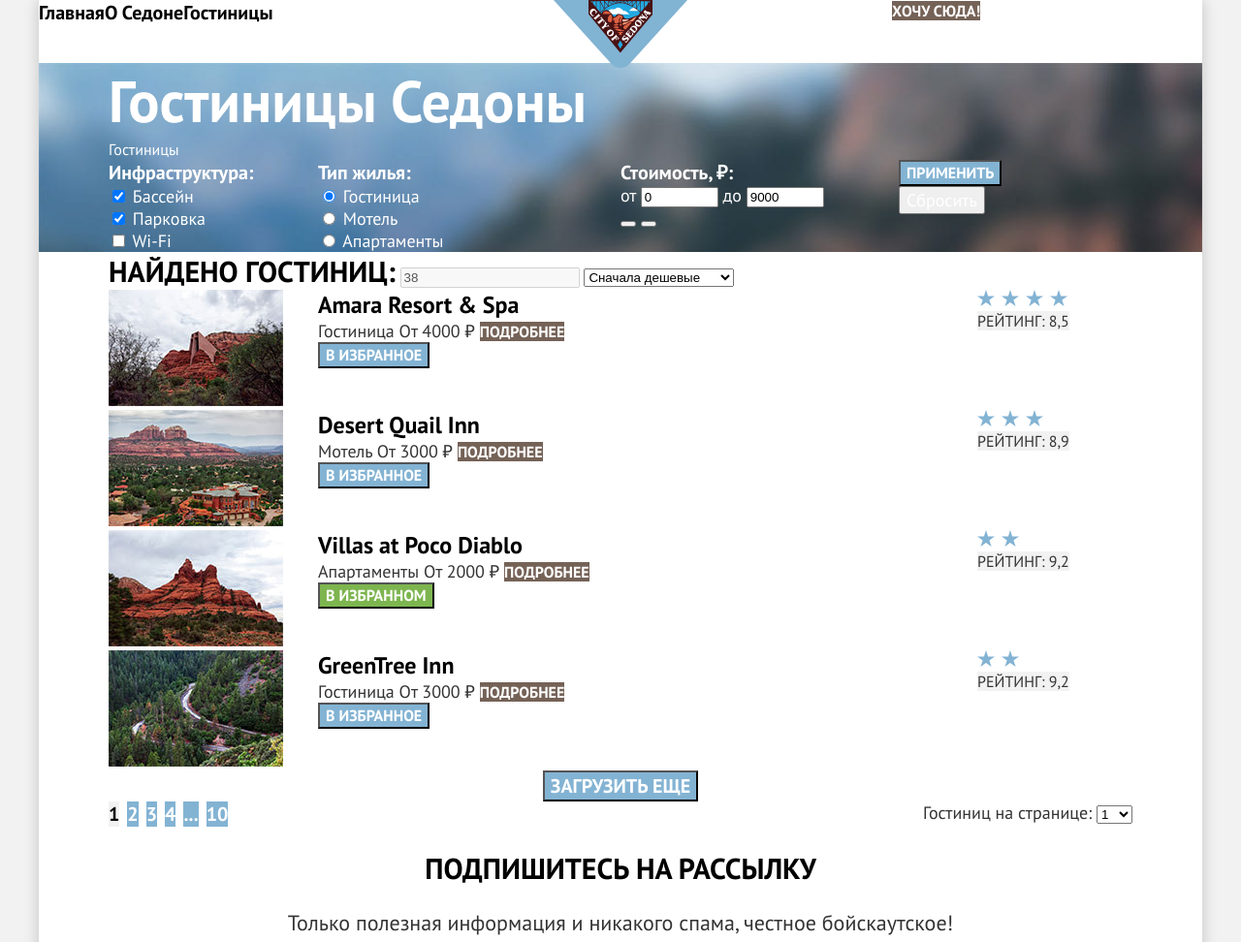
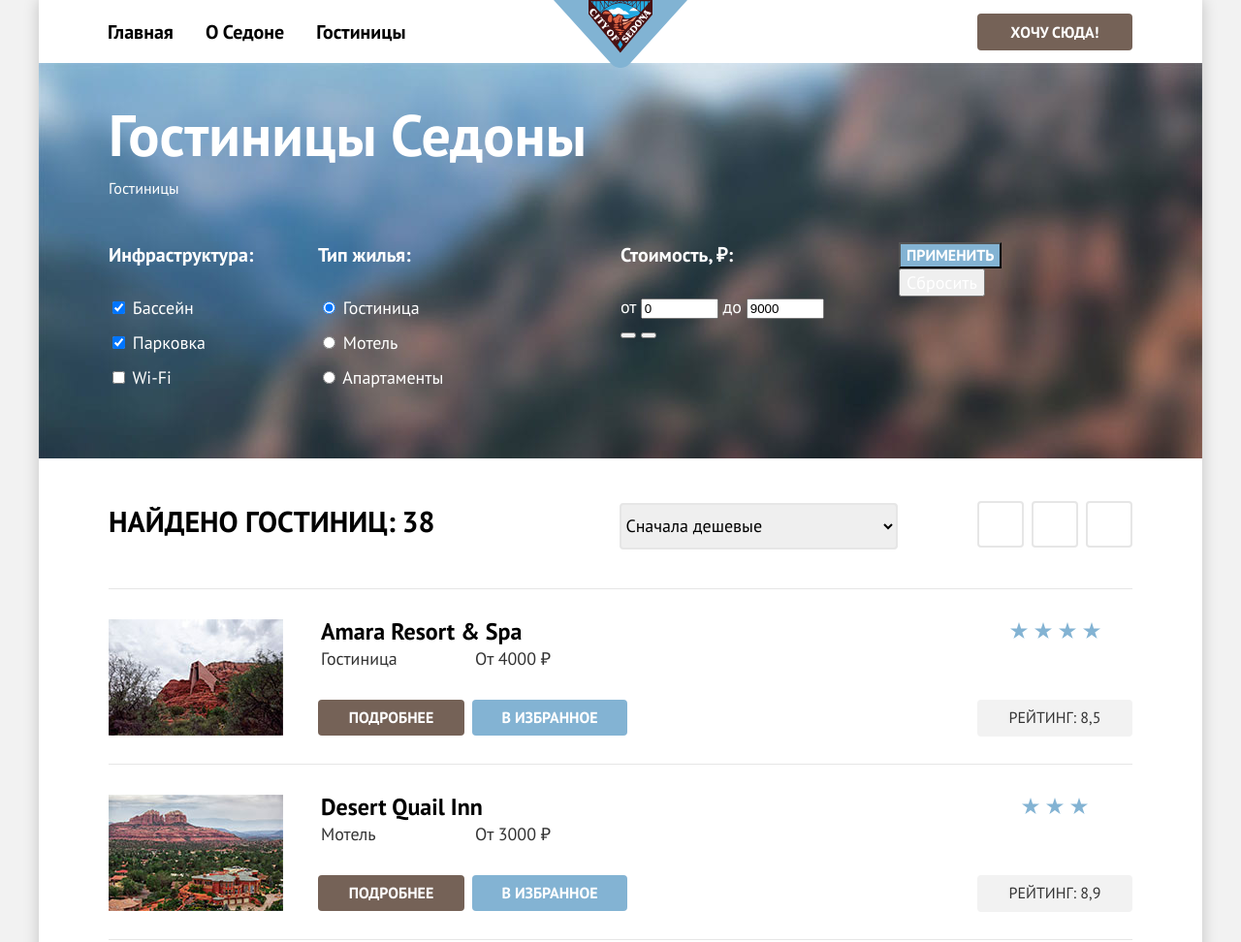
Before and after one commit to alexander-sadowski/788711-sedona-32, a plain HTML site: page catalog.html in a window 1280 px wide. Shown: the top 972 px of the page at 97% size. Drawn offline with Linux system fonts and the light colour scheme.

Commit message:
Микросетки на флексах для всех страниц

```diff
--- a/catalog.html
+++ b/catalog.html
@@ -29,19 +29,19 @@
         <a class="logo" href="index.html">
           <img src="img/logo.svg" width="138" height="70" alt="Логотип сайта по поиску жилья в городе Седона.">
         </a>
-        <ul class="navigation-list navigation-user">
-          <li class="navigation-item">
-            <a class="navigation-link" href="#">
+        <ul class="navigation-user">
+          <li class="navigation-user-item">
+            <a class="navigation-user-link" href="#">
               <span class="visually-hidden">Поиск</span>
             </a>
           </li>
-          <li class="navigation-item">
-            <a class="navigation-link" href="#">
+          <li class="navigation-user-item">
+            <a class="navigation-user-link" href="#">
               <span class="visually-hidden">Избранное</span>
             </a>
           </li>
-          <li class="navigation-item">
-            <a class="navigation-link button button-brown" href="#">Хочу сюда!</a>
+          <li class="navigation-user-item">
+            <a class="navigation-user-link button button-brown button-wish" href="#">Хочу сюда!</a>
           </li>
         </ul>
       </nav>
@@ -161,13 +161,11 @@
               </a>
               <span class="catalog-item-type">Гостиница</span>
               <span class="catalog-item-price">От 4000 ₽</span>
-              <a class="button button-brown" href="#">Подробнее</a>
-              <button class="button button-blue" type="button">В избранное</button>
+              <a class="button button-brown button-about" href="#">Подробнее</a>
+              <button class="button button-blue button-favorites" type="button">В избранное</button>
             </div>
             <div class="catalog-item-rating">
-              <div class="hotel-stars">
-                <img class="hotel-stars-four" src="img/stars-four.svg" width="93" height="17" alt="Количество звёзд гостиницы — четыре.">
-              </div>
+              <img class="hotel-stars" src="img/stars-four.svg" width="93" height="17" alt="Количество звёзд гостиницы — четыре.">
               <span class="hotel-rating">Рейтинг: 8,5</span>
             </div>
           </li>
@@ -181,13 +179,11 @@
               </a>
               <span class="catalog-item-type">Мотель</span>
               <span class="catalog-item-price">От 3000 ₽</span>
-              <a class="button button-brown" href="#">Подробнее</a>
-              <button class="button button-blue" type="button">В избранное</button>
+              <a class="button button-brown button-about" href="#">Подробнее</a>
+              <button class="button button-blue button-favorites" type="button">В избранное</button>
             </div>
             <div class="catalog-item-rating">
-              <div class="hotel-stars">
-                <img class="hotel-stars-three" src="img/stars-three.svg" width="68" height="17" alt="Количество звёзд гостиницы — три.">
-              </div>
+              <img class="hotel-stars" src="img/stars-three.svg" width="68" height="17" alt="Количество звёзд гостиницы — три.">
               <span class="hotel-rating">Рейтинг: 8,9</span>
             </div>
           </li>
@@ -201,13 +197,11 @@
               </a>
               <span class="catalog-item-type">Апартаменты</span>
               <span class="catalog-item-price">От 2000 ₽</span>
-              <a class="button button-brown" href="#">Подробнее</a>
-              <button class="button button-favorites" type="button">В избранном</button>
+              <a class="button button-brown button-about" href="#">Подробнее</a>
+              <button class="button button-favorites button-favorites-current" type="button">В избранном</button>
             </div>
             <div class="catalog-item-rating">
-              <div class="hotel-stars">
-                <img class="hotel-stars-two" src="img/stars-two.svg" width="43" height="17" alt="Количество звёзд гостиницы — две.">
-              </div>
+              <img class="hotel-stars" src="img/stars-two.svg" width="43" height="17" alt="Количество звёзд гостиницы — две.">
               <span class="hotel-rating">Рейтинг: 9,2</span>
             </div>
           </li>
@@ -221,13 +215,11 @@
               </a>
               <span class="catalog-item-type">Гостиница</span>
               <span class="catalog-item-price">От 3000 ₽</span>
-              <a class="button button-brown" href="#">Подробнее</a>
-              <button class="button button-blue" type="button">В избранное</button>
+              <a class="button button-brown button-about" href="#">Подробнее</a>
+              <button class="button button-blue button-favorites" type="button">В избранное</button>
             </div>
             <div class="catalog-item-rating">
-              <div class="hotel-stars">
-                <img class="hotel-stars-two" src="img/stars-two.svg" width="43" height="17" alt="Количество звёзд гостиницы — две.">
-              </div>
+              <img class="hotel-stars" src="img/stars-two.svg" width="43" height="17" alt="Количество звёзд гостиницы — две.">
               <span class="hotel-rating">Рейтинг: 9,2</span>
             </div>
           </li>
@@ -263,7 +255,7 @@
                 <option value="1">1</option>
                 <option value="2">2</option>
                 <option value="3">3</option>
-                <option value="4">4</option>
+                <option value="4" selected>4</option>
                 <option value="5">5</option>
                 <option value="10">10</option>
                 <option value="15">15</option>
@@ -274,29 +266,29 @@
         </div>
       </section>
       <section class="newsletter newsletter-inner">
-        <h2 class="title newsletter-inner-title">Подпишитесь на рассылку</h2>
-        <p>Только полезная информация и никакого спама, честное бойскаутское!</p>
+        <h2 class="title newsletter-title newsletter-inner-title">Подпишитесь на рассылку</h2>
+        <p>Только полезная информация и никакого спама,<br> честное бойскаутское!</p>
         <form class="newsletter-form" action="https://echo.htmlacademy.ru/" method="post">
           <label class="visually-hidden" for="newsletter-email">Ваш e-mail</label>
           <input class="field" placeholder="Ваш e-mail" type="email" name="newsletter-email" id="newsletter-email" required>
-          <button class="button button-large button-blue" type="submit">Подписаться</button>
+          <button class="button button-large button-blue button-subscribe" type="submit">Подписаться</button>
         </form>
       </section>
     </main>
     <footer class="main-footer">
       <ul class="footer-social">
         <li class="footer-social-item">
-          <a href="https://twitter.com/htmlacademy_ru">
+          <a class="footer-social-link footer-social-link-tw" href="https://twitter.com/htmlacademy_ru">
             <span class="visually-hidden">Twitter</span>
           </a>
         </li>
         <li class="footer-social-item">
-          <a href="https://www.facebook.com/htmlacademy">
+          <a class="footer-social-link footer-social-link-fb" href="https://www.facebook.com/htmlacademy">
             <span class="visually-hidden">Facebook</span>
           </a>
         </li>
         <li class="footer-social-item">
-          <a href="https://www.youtube.com/user/htmlacademyru">
+          <a class="footer-social-link footer-social-link-yt" href="https://www.youtube.com/user/htmlacademyru">
             <span class="visually-hidden">YouTube</span>
           </a>
         </li>
--- a/css/styles.css
+++ b/css/styles.css
@@ -14,21 +14,13 @@
   font-display: swap;
 }
 
-.visually-hidden {
-  position: absolute;
-  clip: rect(0 0 0 0);
-  width: 1px;
-  height: 1px;
-  margin: -1px;
-}
-
 html {
   height: 100%;
 }
 
 body {
+  height: 100%;
   margin: 0;
-  height: 100%;
   font-family: "PT Sans", "Arial", sans-serif;
   font-size: 18px;
   line-height: 21px;
@@ -37,46 +29,102 @@
 }
 
 .wrapper {
-  margin: 0 auto;
-  width: 1200px;
   display: flex;
   flex-direction: column;
+  width: 1200px;
   min-height: 100%;
+  margin: 0 auto;
   background-color: #ffffff;
   box-shadow: 0 0 15px rgba(0, 0, 0, 0.2);
 }
 
+.visually-hidden {
+  position: absolute;
+  width: 1px;
+  height: 1px;
+  margin: -1px;
+  padding: 0;
+  border: 0;
+  clip: rect(0, 0, 0, 0);
+  clip-path: polygon(0 0, 0 0, 0 0, 0 0);
+  overflow: hidden;
+}
+
 .navigation {
   display: flex;
+  padding-left: 59px;
 }
 
 .navigation-list {
-  width: 531px;
+  display: flex;
+  flex-wrap: wrap;
+  width: 392px;
   margin: 0;
   padding: 0;
-  display: flex;
-  list-style: none;
+  list-style-type: none;
 }
 
-.navigation-user {
-  max-width: 320px;
-  margin-left: auto;
+.navigation-item {
+  margin-top: 13.5px;
+  margin-right: 9px;
+  margin-bottom: 13.5px;
+}
+
+.navigation-item:nth-child(3n) {
+  margin-right: 0;
 }
 
 .navigation-link {
+  display: block;
+  padding: 3px 9px;
   font-size: 20px;
   line-height: 26px;
   font-weight: 700;
   text-align: center;
   color: inherit;
   text-decoration: none;
+  border: 3px solid transparent;
+  border-radius: 10px;
 }
 
 .logo {
+  position: relative;
   width: 138px;
   margin-bottom: -5px;
-  position: relative;
+  margin-left: 80px;
   line-height: 0;
+}
+
+.navigation-user {
+  display: flex;
+  flex-wrap: wrap;
+  max-width: 280px;
+  margin: 0;
+  margin-left: auto;
+  padding: 0;
+  padding-right: 72px;
+  list-style-type: none;
+}
+
+.navigation-user-item {
+  margin-top: auto;
+  margin-right: 23px;
+  margin-bottom: auto;
+}
+
+.navigation-user-item:first-child {
+  margin-right: 1px;
+}
+
+.navigation-user-item:last-child {
+  margin-right: 0;
+}
+
+.navigation-user-link {
+  display: block;
+  min-width: 38px;
+  min-height: 38px;
+  padding: 0;
 }
 
 .button {
@@ -103,6 +151,15 @@
   background-color: #83b3d3;
 }
 
+.button-wish {
+  box-sizing: border-box;
+  padding-top: 9px;
+  padding-right: 34.5px;
+  padding-left: 34.5px;
+  border: 0;
+  border-radius: 4px;
+}
+
 .title {
   font-size: 30px;
   line-height: 36px;
@@ -124,34 +181,43 @@
   padding-bottom: 82px;
   background-color: #e5e5e5;
   background-image: url("../img/divider.svg"), url("../img/background-intro.jpg");
+  background-position: 0 bottom, 0 0;
   background-repeat: no-repeat;
   background-size: auto, cover;
-  background-position: 0 bottom, 0 0;
 }
 
 .intro-image {
+  display: block;
+  margin-right: auto;
   margin-left: auto;
-  margin-right: auto;
-  display: block;
+}
+
+.advantages {
+  text-align: center;
 }
 
 .advantages-title {
+  width: 720px;
+  margin-top: 63px;
+  margin-right: auto;
+  margin-bottom: 0;
+  margin-left: auto;
   color: #000000;
 }
 
 .advantages-desc {
+  margin-top: 24px;
+  margin-bottom: 79px;
   font-size: 22px;
   line-height: 36px;
-  text-align: center;
 }
 
 .advantages-list {
+  display: flex;
+  flex-wrap: wrap;
   margin: 0;
   padding: 0;
-  display: flex;
-  flex-wrap: wrap;
-  list-style: none;
-  text-align: center;
+  list-style-type: none;
 }
 
 .advantages-item-first,
@@ -161,7 +227,11 @@
 }
 
 .advantages-item-wrap {
+  box-sizing: border-box;
   width: 400px;
+  padding-top: 98px;
+  padding-right: 90px;
+  padding-left: 90px;
   color: #ffffff;
 }
 
@@ -172,20 +242,40 @@
 }
 
 .feature-list {
+  display: flex;
   margin: 0;
   padding: 0;
-  display: flex;
-  list-style: none;
+  list-style-type: none;
 }
 
 .feature-item,
 .advantages-item-third,
 .advantages-item-fourth,
 .advantages-item-fifth {
+  box-sizing: border-box;
   width: 400px;
+  min-height: 384px;
+  padding-top: 98px;
+  padding-right: 75px;
+  padding-left: 75px;
+  background-color: rgba(131, 179, 211, 0.12);
+}
+
+.feature-item {
+  padding-top: 184px;
+}
+
+.feature-item:nth-child(2) {
+  background-color: #ffffff;
+}
+
+.advantages-item-fourth {
+  background-color: rgba(131, 179, 211, 0.2);
 }
 
 .advantages-subtitle {
+  margin-top: 0;
+  margin-bottom: 25px;
   font-size: 24px;
   line-height: 28px;
   font-weight: 700;
@@ -197,25 +287,27 @@
   color: #ffffff;
 }
 
-.feature-item,
-.advantages-item-third,
-.advantages-item-fifth {
-  background-color: rgba(131, 179, 211, 0.12);
+.feature-item .advantages-subtitle {
+  margin-bottom: 20px;
 }
 
-.feature-item:nth-child(2) {
-  background-color: #ffffff;
+.advantages-number {
+  margin-bottom: 26px;
 }
 
-.advantages-item-fourth {
-  background-color: rgba(131, 179, 211, 0.2);
+.advantages-text-inner {
+  display: block;
 }
 
 .find-hotel {
+  min-height: 326px;
+  padding-top: 91px;
   text-align: center;
 }
 
 .find-hotel-title {
+  margin-top: 0;
+  margin-bottom: 35px;
   color: #000000;
 }
 
@@ -224,30 +316,45 @@
   line-height: 26px;
 }
 
+.button-search {
+  display: inline-block;
+  box-sizing: border-box;
+  width: 575px;
+  height: 60px;
+  margin-top: 51px;
+  padding-top: 13px;
+  border: 3px solid transparent;
+  border-radius: 10px;
+}
+
 .filters {
+  min-height: 373px;
+  padding-top: 35px;
+  padding-right: 72px;
   padding-left: 72px;
-  padding-right: 72px;
+  color: #ffffff;
   background-color: #68a2ca;
   background-image: url("../img/background-catalog.jpg");
+  background-position: 0 0;
   background-repeat: no-repeat;
   background-size: cover;
-  background-position: 0 0;
-  color: #ffffff;
 }
 
 .filters-title {
   margin: 0;
+  margin-bottom: 5px;
   font-size: 60px;
   line-height: 78px;
   font-weight: 700;
 }
 
 .breadcrumbs {
+  display: flex;
   margin: 0;
+  margin-bottom: 45px;
   padding: 0;
-  display: flex;
-  list-style: none;
   color: #ffffff;
+  list-style-type: none;
 }
 
 .breadcrumbs-link {
@@ -283,6 +390,7 @@
 }
 
 .filters-form-title {
+  margin-bottom: 30px;
   padding: 0;
   font-size: 20px;
   line-height: 26px;
@@ -293,7 +401,11 @@
 .filters-form-list {
   margin: 0;
   padding: 0;
-  list-style: none;
+  list-style-type: none;
+}
+
+.filters-form-item {
+  margin-bottom: 13px;
 }
 
 .control-label {
@@ -310,11 +422,20 @@
 }
 
 .sorting {
+  display: flex;
+  justify-content: space-between;
+  min-height: 90px;
+  padding-top: 44px;
+  padding-right: 72px;
   padding-left: 72px;
-  padding-right: 72px;
+}
+
+.sorting-form {
+  width: 815px;
 }
 
 .sorting-form-label {
+  padding-top: 6px;
   font-size: 30px;
   line-height: 39px;
   font-weight: 700;
@@ -322,46 +443,96 @@
   text-transform: uppercase;
 }
 
+.sorting-form-input {
+  width: 55px;
+  margin-right: 163px;
+  font-family: inherit;
+  font-size: 30px;
+  line-height: 39px;
+  font-weight: 700;
+  color: #000000;
+  background-color: transparent;
+  border: none;
+}
+
+.select-control {
+  box-sizing: border-box;
+  width: 287px;
+  height: 48px;
+  font-family: inherit;
+  font-size: 18px;
+  line-height: 23px;
+  border: 2px solid #e6e6e6;
+  border-radius: 4px;
+}
+
 .sorting-list {
+  display: flex;
+  justify-content: space-between;
+  width: 160px;
   margin: 0;
   padding: 0;
-  display: flex;
-  list-style: none;
+  list-style-type: none;
+}
+
+.button-sorting {
+  display: block;
+  width: 44px;
+  height: 44px;
+  padding: 0;
+  border: 2px solid #e6e6e6;
+  border-radius: 4px;
 }
 
 .catalog {
+  padding-right: 72px;
   padding-left: 72px;
-  padding-right: 72px;
 }
 
 .catalog-list {
+  display: flex;
+  flex-direction: column;
   margin: 0;
   padding: 0;
-  display: flex;
-  flex-direction: column;
-  list-style: none;
+  list-style-type: none;
 }
 
 .catalog-item {
   display: flex;
+  min-height: 152px;
+  padding-top: 28px;
+  border-top: 1px solid #e6e6e6;
+}
+
+.catalog-item:last-child {
+  border-bottom: 1px solid #e6e6e6;
 }
 
 .catalog-item-image {
   width: 180px;
+  margin-top: 3px;
   margin-right: 36px;
 }
 
 .catalog-item-desc {
+  display: grid;
+  grid-template-columns: 151px 160px;
+  grid-template-rows: 31px 23px 67px;
+  grid-template-areas: "catalog-title catalog-title" "catalog-type catalog-price" "button-about button-favorites";
+  column-gap: 8px;
+  row-gap: 1px;
   width: 319px;
-  margin-right: 361px;
+  margin-right: auto;
 }
 
 .catalog-item-link {
+  grid-area: catalog-title;
   text-decoration: none;
 }
 
 .catalog-item-title {
   margin: 0;
+  margin-left: 3px;
   font-size: 24px;
   line-height: 31px;
   font-weight: 700;
@@ -370,91 +541,208 @@
 
 .catalog-item-type,
 .catalog-item-price {
+  margin-left: 3px;
   line-height: 23px;
+}
+
+.catalog-item-type {
+  grid-area: catalog-type;
+}
+
+.catalog-item-price {
+  grid-area: catalog-price;
+}
+
+.button-about {
+  padding-top: 8px;
+  padding-bottom: 8px;
+  grid-area: button-about;
+  align-self: end;
+  border: 0;
+  border-radius: 4px;
+}
+
+.button-favorites {
+  padding-top: 8px;
+  padding-bottom: 8px;
+  grid-area: button-favorites;
+  align-self: end;
+  border: 0;
+  border-radius: 4px;
+}
+
+.button-favorites-current {
+  background-color: #7db54f;
+  border: 0;
 }
 
 .catalog-item-rating {
   width: 160px;
+  padding-top: 6px;
+  text-align: center;
+}
+
+.hotel-stars {
+  display: block;
+  margin-right: auto;
+  margin-left: auto;
 }
 
 .hotel-rating {
+  display: block;
+  margin-top: 63px;
+  padding-top: 8px;
+  padding-bottom: 9px;
   font-size: 16px;
-  text-align: center;
   text-transform: uppercase;
   background-color: #f2f2f2;
-}
-
-.button-favorites {
-  background-color: #7db54f;
+  border-radius: 4px;
 }
 
 .pagination-more {
+  min-height: 85px;
+  padding-top: 31px;
   text-align: center;
+  border-bottom: 1px solid #e6e6e6;
+}
+
+.button-show-more {
+  display: inline-block;
+  box-sizing: border-box;
+  width: 625px;
+  height: 55px;
+  border: 3px solid #83b3d3;
+  border-radius: 4px;
 }
 
 .pagination-pages {
   display: flex;
   justify-content: space-between;
+  align-items: baseline;
+  margin-top: 31px;
 }
 
 .pagination-list {
+  display: flex;
   margin: 0;
   padding: 0;
-  display: flex;
-  list-style: none;
+  list-style-type: none;
 }
 
-.pagination-item:nth-child(odd) {
+.pagination-item:nth-child(-n+5) {
   margin-right: 8px;
 }
 
-.pagination-item:nth-child(-n+4):nth-child(even) {
-  margin-right: 8px;
+.pagination-link {
+  display: block;
+  min-width: 49px;
+  padding-top: 11.7px;
+  padding-bottom: 11.7px;
+  border: 3px solid #83b3d3;
+  border-radius: 4px;
 }
 
 .pagination-current {
   color: #000000;
   background-color: #f2f2f2;
+  border: 3px solid #f2f2f2;
 }
 
 .pagination-form-title {
   line-height: 23px;
 }
 
+.pagination-select-control {
+  box-sizing: border-box;
+  width: 160px;
+  height: 48px;
+  font-family: inherit;
+  font-size: 18px;
+  line-height: 23px;
+  border: 2px solid #e6e6e6;
+  border-radius: 4px;
+}
+
 .newsletter {
-  width: 100%;
+  min-height: 317px;
+  padding-top: 94px;
   font-size: 22px;
   line-height: 26px;
   text-align: center;
 }
 
 .newsletter-index {
+  color: #ffffff;
   background-color: #68a2ca;
   background-image: url("../img/background-newsletter.jpg");
+  background-position: 0 0;
   background-repeat: no-repeat;
-  color: #ffffff;
+  background-size: cover;
+}
+
+.newsletter-inner {
+  padding-top: 89px;
+}
+
+.newsletter-title {
+  margin-top: 0;
+  margin-bottom: 35px;
 }
 
 .newsletter-inner-title {
   color: #000000;
 }
 
+.newsletter-form {
+  margin-top: 48px;
+}
+
+.button-subscribe {
+  display: inline-block;
+  box-sizing: border-box;
+  width: 200px;
+  height: 60px;
+  border: 3px solid #83b3d3;
+  border-radius: 0 10px 10px 0;
+}
+
 .main-footer {
+  display: flex;
   margin-top: auto;
-  display: flex;
+  padding-top: 40px;
+  padding-right: 72px;
+  padding-left: 61px;
 }
 
 .footer-social {
+  display: flex;
+  flex-wrap: wrap;
+  width: 250px;
   padding: 0;
-  display: flex;
-  width: 189px;
-  list-style: none;
+  list-style-type: none;
+}
+
+.footer-social-item {
+  margin-right: 4px;
+  margin-bottom: 4px;
+}
+
+.footer-social-item:nth-child(5n) {
+  margin-right: 0;
+}
+
+.footer-social-link {
+  display: block;
+  width: 34px;
+  height: 34px;
+  padding: 0;
+  border: 3px solid transparent;
+  border-radius: 10px;
 }
 
 .phone-number {
-  margin-left: 257px;
-  margin-right: 228px;
-  padding: 15px;
+  margin-left: 125px;
+  padding: 0;
   font-size: 40px;
   line-height: 40px;
   text-align: center;
@@ -462,3 +750,7 @@
   text-decoration: none;
   text-transform: uppercase;
 }
+
+.logo-htmlacademy {
+  margin-left: auto;
+}
```
Also changed, not shown: index.html (+19 -19 lines).
